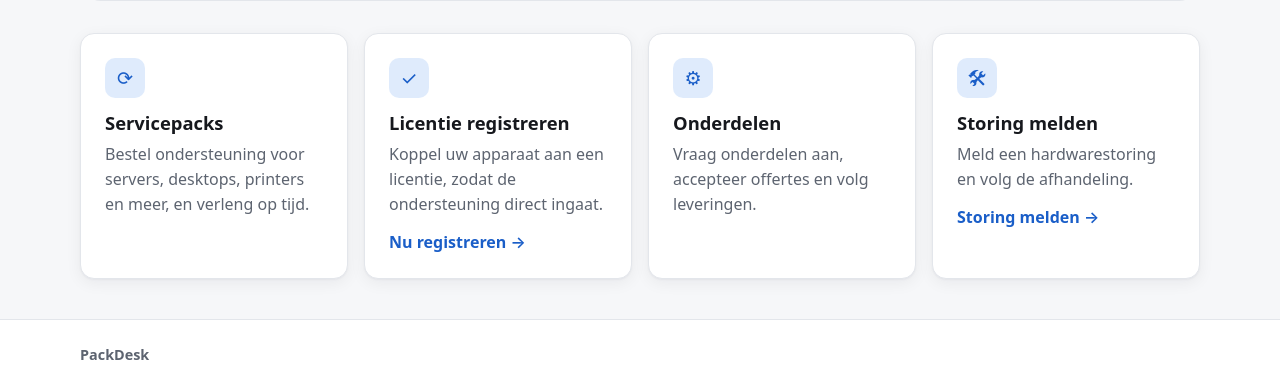
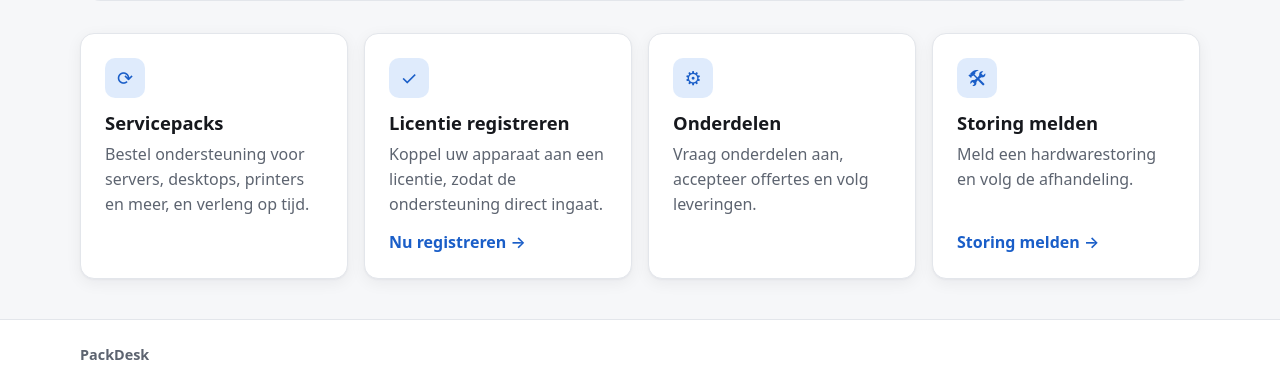
Before and after one commit to Fritz4all/packdesk, a Django app: page / in a window 1280 px wide. Shown: the part 437-828 px from the top of the page. Run offline with Django 5.2, Linux system fonts and the light colour scheme; data comes from the database, SQL or seed files in the repository; data that the repository does not hold is empty.

Commit message:
Website: form fields line up despite help text; card links at the bottom of each card
Co-Authored-By: Claude Opus 5.5 <noreply@anthropic.com>

```diff
--- a/static/css/packdesk.css
+++ b/static/css/packdesk.css
@@ -172,7 +172,9 @@ h2 { font-size: 1.15rem; }
 .form-card { background: var(--surface); border: 1px solid var(--border); border-radius: var(--radius); padding: 1.5rem; box-shadow: var(--shadow); }
 .form-card fieldset { border: 0; padding: 0; margin: 0 0 1.5rem; }
 .form-card legend { font-weight: 700; font-size: 1.1rem; margin-bottom: 0.75rem; }
-.form-grid { display: grid; grid-template-columns: repeat(auto-fit, minmax(240px, 1fr)); column-gap: 1rem; }
+.form-grid { display: grid; grid-template-columns: repeat(auto-fit, minmax(240px, 1fr)); column-gap: 1rem; align-items: start; }
+/* A field keeps its natural height: help text under one field must not stretch the fields next to it. */
+.field { align-content: start; }
 .hp { position: absolute; left: -10000px; width: 1px; height: 1px; overflow: hidden; }
 .auth-links { display: flex; justify-content: space-between; gap: 1rem; margin: 1rem 0 0; font-size: 0.95rem; }
 .two-col { display: grid; grid-template-columns: repeat(auto-fit, minmax(300px, 1fr)); gap: 1rem; align-items: start; }
@@ -218,7 +220,9 @@ a.card-link-block:hover { text-decoration: none; border-color: var(--brand); }
 .announcement-warning { background: color-mix(in srgb, #f59e0b 25%, var(--surface)); color: var(--text); }
 .announcement-success { background: color-mix(in srgb, var(--success) 20%, var(--surface)); color: var(--text); }
 
-.card-link { margin-top: 0.8rem !important; }
+/* Home cards: the link sits at the bottom, at the same height in every card of a row. */
+.cards > .card { display: flex; flex-direction: column; }
+.card-link { margin-top: auto !important; padding-top: 0.8rem; }
 .card-link a { font-weight: 600; }
 
 /* Maintenance page */
```
